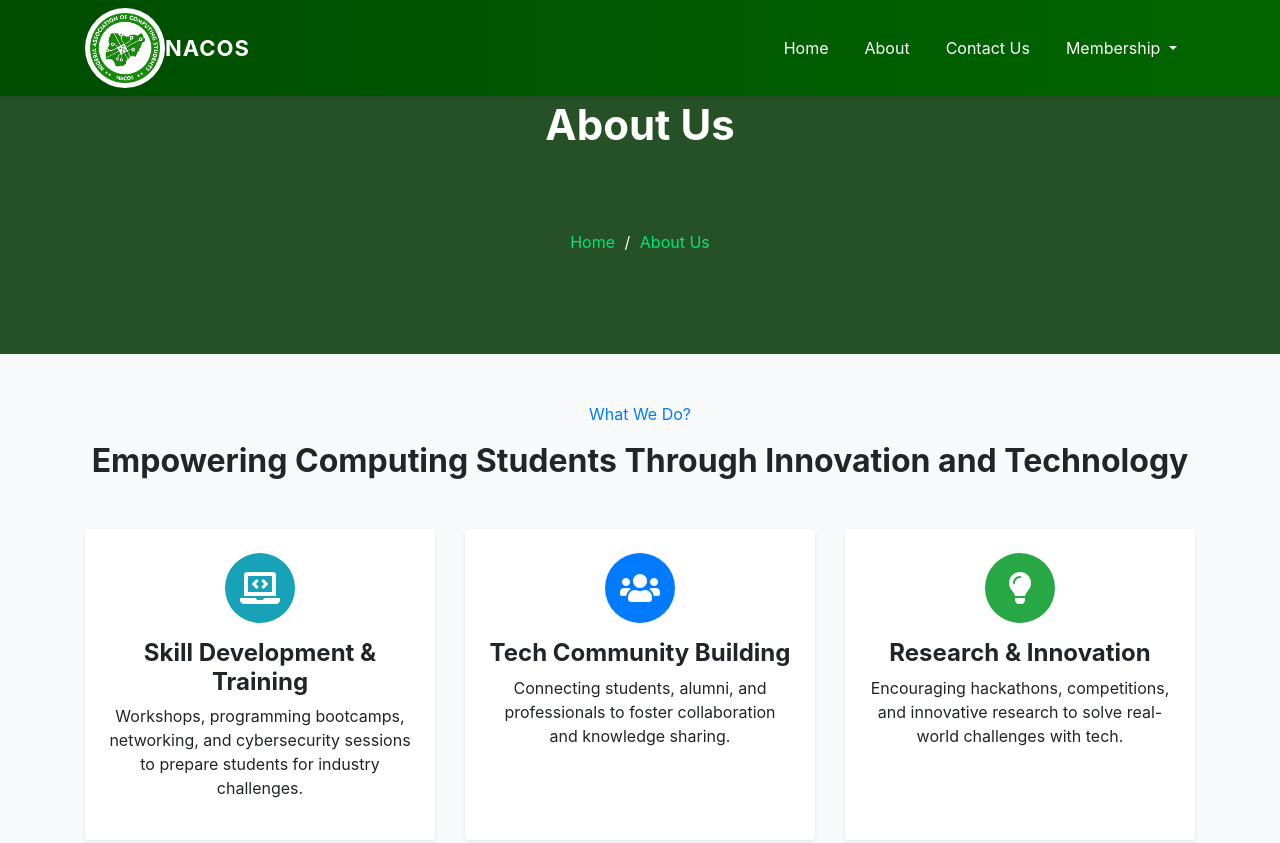
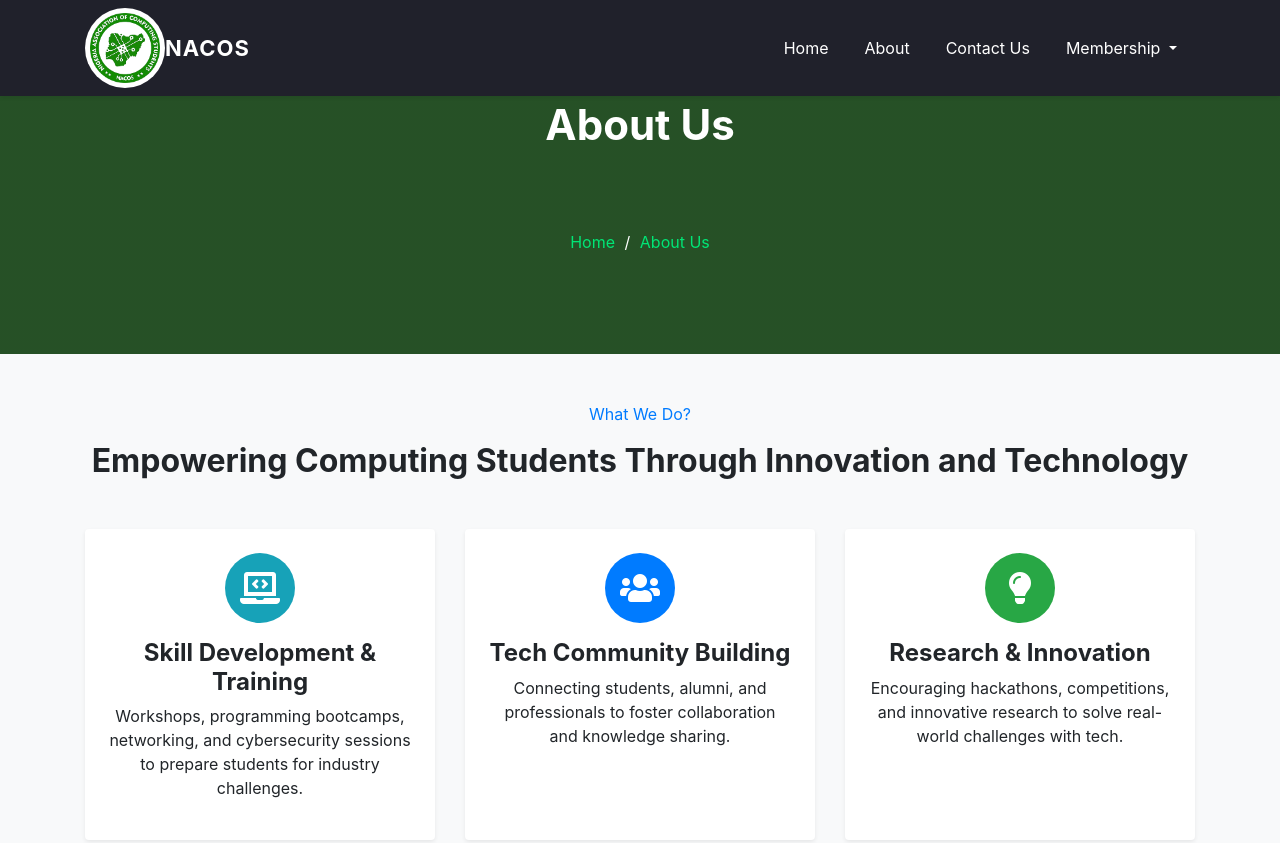
Before and after one commit to ibrex29/nacos, a plain HTML site: page about.html in a window 1280 px wide. Shown: the top 843 px of the page. Drawn offline with nearby package versions, Linux system fonts and the light colour scheme.

Commit message:
Change navbar background color

```diff
--- a/style.css
+++ b/style.css
@@ -4,7 +4,7 @@
 
 /* Navbar */
 .navbar {
-  background: linear-gradient(90deg, #004d00, #006600);
+  background: #20212B;
 }
 .navbar-brand {
   font-weight: 700;
```
